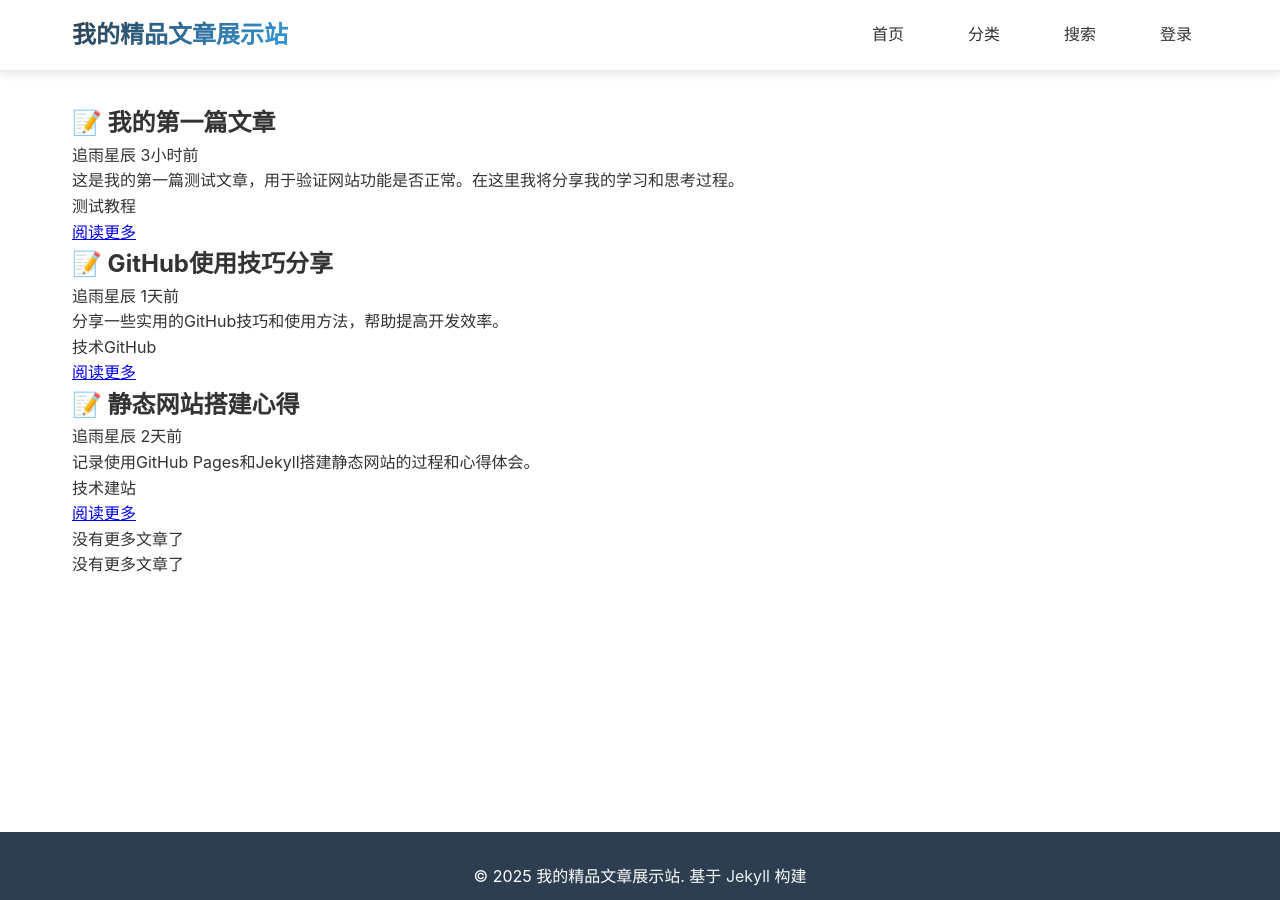
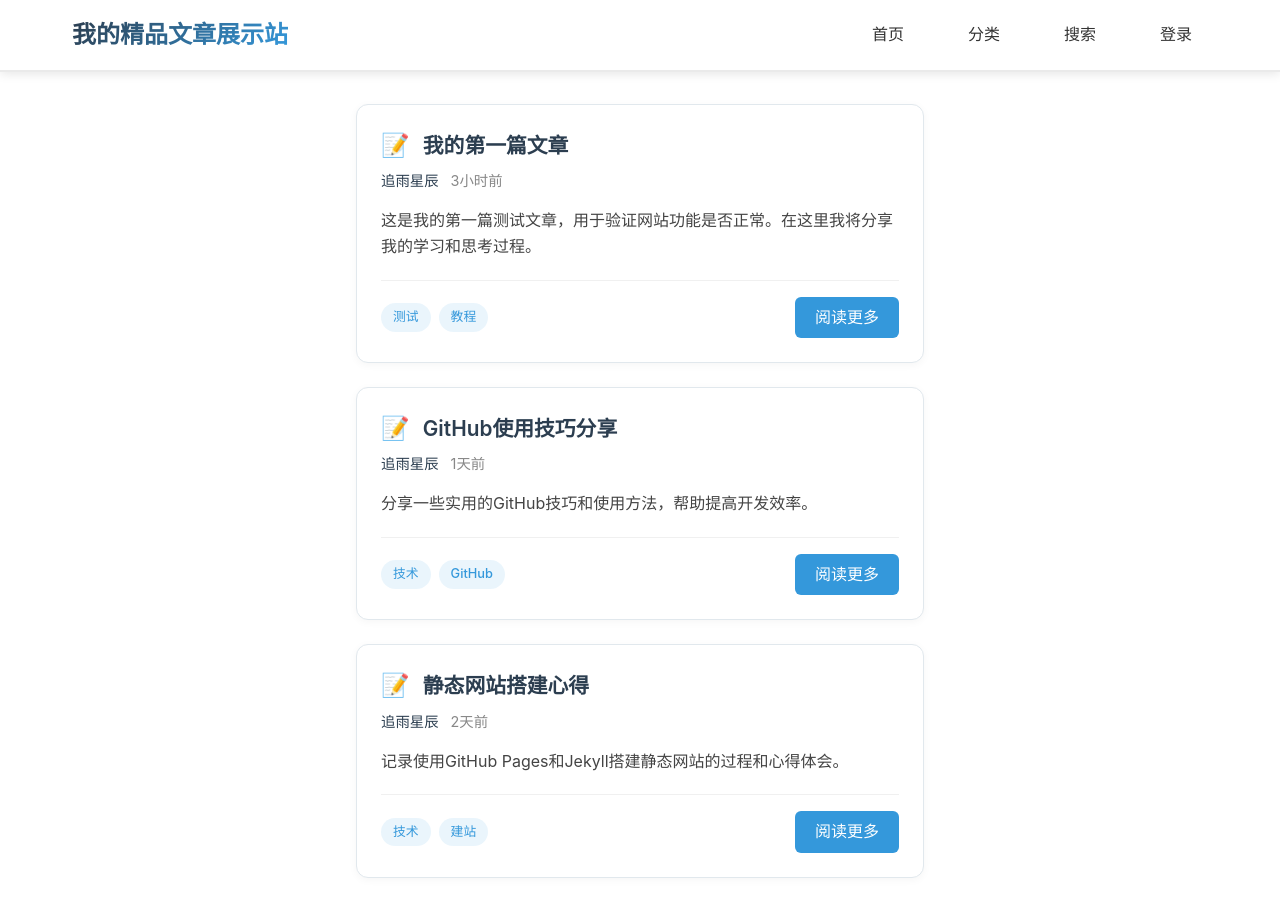
Before and after one commit to zhuiyuxingchen/intp.io, a Jekyll site: the page built from index.md, in a window 1280 px wide and 900 px high. Built offline with Jekyll 4.4.1, drawn with Linux system fonts in a browser that asks for light colours.

Commit message:
Update main.scss

```diff
--- a/assets/css/main.scss
+++ b/assets/css/main.scss
@@ -247,3 +247,219 @@ body {
         }
     }
 }
+// 文章流样式
+.feed-container {
+    max-width: 600px;
+    margin: 0 auto;
+    padding: 0 1rem;
+}
+
+.article-feed {
+    display: flex;
+    flex-direction: column;
+    gap: 1.5rem;
+}
+
+.article-card {
+    background: #ffffff;
+    border: 1px solid #e1e8ed;
+    border-radius: 12px;
+    padding: 1.5rem;
+    transition: all 0.3s ease;
+    box-shadow: 0 2px 8px rgba(0,0,0,0.04);
+
+    &:hover {
+        box-shadow: 0 4px 16px rgba(0,0,0,0.08);
+        transform: translateY(-2px);
+    }
+}
+
+.article-header {
+    margin-bottom: 1rem;
+
+    .article-title {
+        font-size: 1.3rem;
+        font-weight: 600;
+        color: $primary-color;
+        margin: 0 0 0.5rem 0;
+        line-height: 1.4;
+
+        .article-icon {
+            margin-right: 0.5rem;
+            font-size: 1.1em;
+        }
+    }
+
+    .article-meta {
+        display: flex;
+        align-items: center;
+        gap: 0.75rem;
+        font-size: 0.9rem;
+        color: #666;
+
+        .article-author {
+            font-weight: 500;
+            color: $primary-color;
+        }
+
+        .article-date {
+            color: #888;
+        }
+    }
+}
+
+.article-excerpt {
+    margin-bottom: 1.25rem;
+
+    p {
+        margin: 0;
+        color: #444;
+        line-height: 1.6;
+        display: -webkit-box;
+        -webkit-line-clamp: 3;
+        -webkit-box-orient: vertical;
+        overflow: hidden;
+    }
+}
+
+.article-footer {
+    display: flex;
+    justify-content: space-between;
+    align-items: center;
+    padding-top: 1rem;
+    border-top: 1px solid #f0f0f0;
+
+    .article-categories {
+        display: flex;
+        gap: 0.5rem;
+
+        .category-tag {
+            background: rgba($secondary-color, 0.1);
+            color: $secondary-color;
+            padding: 0.25rem 0.75rem;
+            border-radius: 20px;
+            font-size: 0.8rem;
+            font-weight: 500;
+        }
+    }
+
+    .read-more-btn {
+        background: $secondary-color;
+        color: white;
+        padding: 0.5rem 1.25rem;
+        border-radius: 6px;
+        text-decoration: none;
+        font-weight: 500;
+        transition: all 0.3s ease;
+
+        &:hover {
+            background: $hover-color;
+            transform: translateY(-1px);
+        }
+    }
+}
+
+// 加载更多区域
+.load-more-container {
+    text-align: center;
+    margin: 2rem 0;
+    padding: 1rem;
+}
+
+.load-more-btn {
+    background: linear-gradient(135deg, $secondary-color, $hover-color);
+    color: white;
+    border: none;
+    padding: 0.75rem 2rem;
+    border-radius: 8px;
+    font-size: 1rem;
+    font-weight: 600;
+    cursor: pointer;
+    transition: all 0.3s ease;
+
+    &:hover {
+        transform: translateY(-2px);
+        box-shadow: 0 4px 12px rgba($secondary-color, 0.3);
+    }
+
+    &:active {
+        transform: translateY(0);
+    }
+}
+
+.loading-indicator {
+    display: flex;
+    align-items: center;
+    justify-content: center;
+    gap: 0.75rem;
+    color: #666;
+    font-size: 0.9rem;
+
+    .spinner {
+        width: 20px;
+        height: 20px;
+        border: 2px solid #f3f3f3;
+        border-top: 2px solid $secondary-color;
+        border-radius: 50%;
+        animation: spin 1s linear infinite;
+    }
+}
+
+@keyframes spin {
+    0% { transform: rotate(0deg); }
+    100% { transform: rotate(360deg); }
+}
+
+.no-more-articles {
+    text-align: center;
+    color: #888;
+    font-style: italic;
+    padding: 2rem;
+}
+
+// 响应式设计
+@media screen and (max-width: 768px) {
+    .feed-container {
+        padding: 0 0.5rem;
+    }
+
+    .article-card {
+        padding: 1.25rem;
+        margin: 0 0.5rem;
+    }
+
+    .article-footer {
+        flex-direction: column;
+        gap: 1rem;
+        align-items: flex-start;
+
+        .read-more-btn {
+            align-self: flex-end;
+        }
+    }
+
+    .article-title {
+        font-size: 1.2rem !important;
+    }
+}
+
+// 深色模式支持（可选）
+@media (prefers-color-scheme: dark) {
+    .article-card {
+        background: #2d3748;
+        border-color: #4a5568;
+        color: #e2e8f0;
+    }
+
+    .article-title {
+        color: #e2e8f0;
+    }
+
+    .article-excerpt p {
+        color: #cbd5e0;
+    }
+
+    .article-footer {
+        border-top-color: #4a5568;
+    }
+}
```
